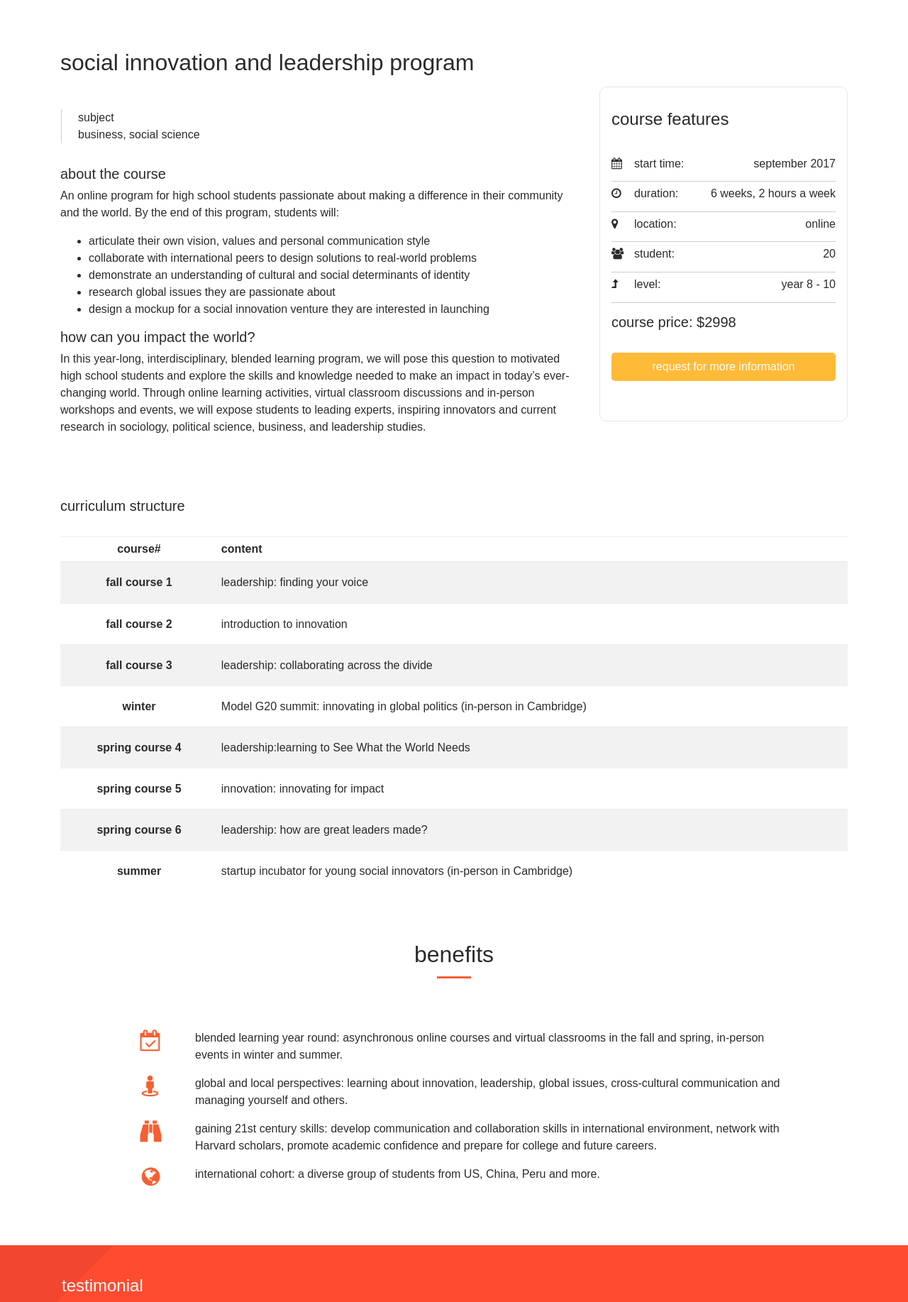
After one commit to xuezhouappdev/knovva_beta1.0, a PHP site: page /social-innovation-leadership.php in a window 1280 px wide. The commit adds this page. Shown: the part 721-2556 px from the top of the page at 71% size. Run offline with PHP 8.4, Linux system fonts and the light colour scheme; data that the repository does not hold is empty; some libraries are stand-ins or nearby versions.

Commit message:
updated sie program

```diff
--- a/app/footer.php
+++ b/app/footer.php
@@ -13,7 +13,7 @@
                 <a href="career.php">career</a>
             </div>
             <div class="col-md-1">
-                <a href="contact.php">contact</a>
+                <a href="#" data-toggle="modal" data-target="#myModal">contact</a>
             </div>
         </div>
         <div class="row justify-content-center">
--- a/app/js/main.js
+++ b/app/js/main.js
@@ -179,7 +179,8 @@ landing_images.eq(0).click(function(){
 });
 
 landing_images.eq(1).click(function(){
-    window.location.href="http://www.knovva.com";
+    window.location.href="../app/social-innovation-leadership.php";
+
 
 });
 
@@ -241,6 +242,13 @@ programs.eq(0).click(function(){
 
 });
 
+programs.eq(1).click(function(){
+    window.location.href="../app/social-innovation-leadership.php";
+
+});
+
+
+
 /**
  * contact page  *********************************************************************************
  */
--- a/app/scss/app.scss
+++ b/app/scss/app.scss
@@ -1513,6 +1513,21 @@ footer {
       }
     }
   }
+  &.course-benefits-2col {
+    .col-md-1 {
+
+      i {
+        font-size: 30px;
+
+
+
+      }
+
+      .col-md-8{
+
+      }
+    }
+  }
 }
 
 
--- /dev/null
+++ b/app/social-innovation-leadership.php
@@ -0,0 +1,318 @@
+<?php
+$pageTitle="programs - social innovation and leadership | Knovva Academy";
+include 'header.php'; ?>
+
+
+<!--g20-banner-->
+<div class="g20-banner" style="background: url('img/index-sie.svg') center center no-repeat;background-size: cover" >
+    <div class="container">
+
+        <div class="g20-slogan animated fadeInDown" >
+
+            <div class="row justify-content-center">
+<!--                <h2 >social innovation and leadership program</h2>-->
+            </div>
+
+<!--            <div class="row justify-content-center">-->
+<!--                <div class="col-sm-8">-->
+<!--                    <a class="fancy" data-fancybox href="img/g20-landing.mp4" >watch the video</a>-->
+<!--                </div>-->
+<!--            </div>-->
+
+        </div>
+
+    </div>
+
+</div>
+
+
+<!--course-intro-->
+<div class="course">
+    <div class="container">
+        <h2>social innovation and leadership program</h2>
+
+         <div class="row">
+           <div class="col-md-8">
+
+               <div class="course-general-info">
+                   <div class="row">
+
+<!--                       <div class="col-sm-6 teacher-info">-->
+<!--                           <div class="row">-->
+<!--                               <div class="col-xs-3 teacher-image">-->
+<!--                                   <img class="img figure-img" src="img/teacher-placeholder.jpg" width="50" height="50" >-->
+<!--                               </div>-->
+<!---->
+<!--                               <div class="col-xs-9 teacher-name">-->
+<!--                                   <p>teacher</p>-->
+<!--                                   <p><b>name</b></p>-->
+<!--                               </div>-->
+<!--                           </div>-->
+<!---->
+<!--                       </div>-->
+
+                       <div class="col-sm-6 categories-info">
+                           <p>subject</p>
+                           <p><b>business, social science</b></p>
+                       </div>
+                   </div>
+               </div>
+
+               <h5>about the course</h5>
+               <p>An online program for high school students passionate about making a difference in their community and the world. By the end of this program, students will:
+               <ul>
+                   <li>articulate their own vision, values and personal communication style</li>
+                   <li>collaborate with international peers to design solutions to real-world problems</li>
+                   <li>demonstrate an understanding of cultural and social determinants of identity</li>
+                   <li>research global issues they are passionate about </li>
+                   <li>design a mockup for a social innovation venture they are interested in launching
+                   </li>
+               </ul>
+               </p>
+
+               <h5>how can you impact the world? </h5>
+               <p>In this year-long, interdisciplinary, blended learning program, we will pose this question to motivated high school students and explore the skills and knowledge needed to make an impact in today’s ever-changing world. Through online learning activities, virtual classroom discussions and in-person workshops and events, we will expose students to leading experts, inspiring innovators and current research in sociology, political science, business, and leadership studies.
+               </p>
+           </div>
+
+           <div class="col-md-4">
+               <div class="feature-wrapper">
+                   <h4>course features</h4>
+                   <ul class="list-unstyled">
+                       <li><h5><i class="fa fa-calendar" aria-hidden="true"></i>start time:<span class="pull-right">september 2017</span></h5></li>
+                       <li><h5><i class="fa fa-clock-o" aria-hidden="true"></i>duration:<span class="pull-right">6 weeks, 2 hours a week </span></h5></li>
+                       <li><h5><i class="fa fa-map-marker" aria-hidden="true"></i>location:<span class="pull-right">online</span></h5></li>
+                       <li><h5><i class="fa fa-users" aria-hidden="true"></i>student:<span class="pull-right">20</span></h5></li>
+                       <li><h5><i class="fa fa-level-up" aria-hidden="true"></i>level:<span class="pull-right">year 8 - 10</span></h5></li>
+                   </ul>
+                   <h5>course price: $2998</h5>
+                   <a class="enroll-btn" data-toggle="modal" data-target="#myModal">request for more information</a>
+               </div>
+           </div>
+       </div>
+    </div>
+</div>
+
+<!--course structure-->
+<div class="course-structure">
+    <div class="container">
+        <h5>curriculum structure </h5>
+
+        <table class="table table-striped table-sm">
+            <thead>
+            <tr >
+                <th width="20%" class="text-center">course#</th>
+                <th width="80%">content</th>
+            </tr>
+            </thead>
+            <tbody>
+            <tr>
+                <th scope="row" class="text-center">fall course 1</th>
+                <td>
+                    <ul class="list-inline">
+                        <li>leadership: finding your voice</li>
+                    </ul>
+                </td>
+            </tr>
+            <tr>
+                <th scope="row" class="text-center">fall course 2</th>
+                <td>
+                    <ul class="list-inline">
+                        <li>introduction to innovation</li>
+                    </ul>
+                </td>
+            </tr>
+            <tr>
+                <th scope="row" class="text-center">fall course 3</th>
+                <td>
+                    <ul class="list-inline">
+                        <li>leadership: collaborating across the divide</li>
+                    </ul>
+                </td>
+            </tr>
+            <tr>
+                <th scope="row" class="text-center">winter</th>
+                <td>
+                    <ul class="list-inline">
+                        <li>Model G20 summit: innovating in global politics (in-person in Cambridge)</li>
+                    </ul>
+                </td>
+            </tr>
+            <tr>
+                <th scope="row" class="text-center">spring course 4</th>
+                <td>
+                    <ul class="list-inline">
+                        <li>leadership:learning to See What the World Needs</li>
+                    </ul>
+                </td>
+            </tr>
+            <tr>
+                <th scope="row" class="text-center">spring course 5</th>
+                <td>
+                    <ul class="list-inline">
+                        <li>innovation: innovating for impact</li>
+                    </ul>
+                </td>
+            </tr>
+            <tr>
+                <th scope="row" class="text-center">spring course 6</th>
+                <td>
+                    <ul class="list-inline">
+                        <li>leadership: how are great leaders made?</li>
+                    </ul>
+                </td>
+            </tr>
+            <tr>
+                <th scope="row" class="text-center">summer</th>
+                <td>
+                    <ul class="list-inline">
+                        <li>startup incubator for young social innovators (in-person in Cambridge)</li>
+                    </ul>
+                </td>
+            </tr>
+            </tbody>
+        </table>
+    </div>
+</div>
+
+<!--benefits-->
+<div class="course-benefits course-benefits-2col">
+    <div class="container">
+        <h2>benefits</h2>
+
+        <div class="row wow justify-content-center fadeIn">
+           <div class="col-md-1">
+               <i class="fa fa-calendar-check-o" aria-hidden="true"></i>
+           </div>
+
+           <div class="col-md-9">
+               <p><b>blended learning year round: </b>asynchronous online courses and virtual classrooms in the fall and spring, in-person events in winter and summer. </p>
+           </div>
+       </div>
+
+        <div class="row wow justify-content-center fadeIn">
+
+            <div class="col-md-1">
+                <i class="fa fa-street-view" aria-hidden="true"></i>
+            </div>
+
+            <div class="col-md-9">
+                <p><b>global and local perspectives: </b>learning about innovation, leadership, global issues, cross-cultural communication and managing yourself and others. </p>
+            </div>
+        </div>
+
+
+        <div class="row wow justify-content-center fadeIn">
+            <div class="col-md-1">
+                <i class="fa fa-binoculars" aria-hidden="true"></i>
+            </div>
+            <div class="col-md-9">
+                <p><b>gaining 21st century skills: </b>develop communication and collaboration skills in international environment, network with Harvard scholars, promote academic confidence and prepare for college and future careers. </p>
+            </div>
+        </div>
+        <div class="row wow justify-content-center fadeIn">
+            <div class="col-md-1">
+                <i class="fa fa-globe" aria-hidden="true"></i>
+            </div>
+            <div class="col-md-9">
+                <p><b>international cohort: </b>a diverse group of students from US, China, Peru and more. </p>
+            </div>
+        </div>
+    </div>
+</div>
+
+<!-- testimonail -->
+<section class="testimonial">
+
+  <div class="container-fluid">
+      <h4>testimonial</h4>
+
+
+          <!--Quotes slider -->
+          <div id="carouselExampleControls2" class="carousel slide" data-ride="carousel">
+
+              <div class="carousel-inner" role="listbox">
+
+                  <div class="carousel-item active">
+                      <div class="container">
+                          <div class="row justify-content-center">
+                              <div class="col-md-6">
+                                  <i class="fa fa-quote-left" aria-hidden="true"></i>
+
+                                  <div class="text-wrapper">
+                                      <p>“Seeing how much I liked this program, I predict other Knovva Academy programs would be just as good or even better.”<br/></p>
+                                  </div>
+
+                                  <div class="author-wrapper">
+                                      <h6>participant from  </h6>
+                                      <p> Boston Latin School</p>
+                                  </div>
+
+                              </div>
+                          </div>
+                      </div>
+                  </div>
+
+                  <div class="carousel-item">
+                      <div class="container">
+                          <div class="row justify-content-center">
+                              <div class="col-md-6">
+                                  <i class="fa fa-quote-left" aria-hidden="true"></i>
+
+                                  <div class="text-wrapper">
+                                      <p>"They made learning fun and exciting! Knovva Academy showed something different, a different style of discovering new concepts." </p>
+                                  </div>
+
+                                  <div class="author-wrapper">
+                                      <h6>participant from </h6>
+                                      <p> Fenway High School</p>
+                                  </div>
+
+                              </div>
+                          </div>
+                      </div>
+                  </div>
+
+                  <div class="carousel-item">
+                      <div class="container">
+                          <div class="row justify-content-center">
+                              <div class="col-md-6">
+                                  <i class="fa fa-quote-left" aria-hidden="true"></i>
+
+                                  <div class="text-wrapper">
+                                      <p>“ I had an awesome experience and got the chance to improve myself. I will take any opportunities to enrich my life with Knovva Academy. ”</p>
+                                  </div>
+
+                                  <div class="author-wrapper">
+                                      <h6>participant from </h6>
+                                      <p> Liuzhou High School</p>
+                                  </div>
+
+                              </div>
+                          </div>
+                      </div>
+                  </div>
+
+
+              </div>
+
+              <!--CONTROLLER-->
+              <a class="carousel-control-prev" href="#carouselExampleControls2" role="button" data-slide="prev">
+                  <span class="carousel-control-prev-icon" aria-hidden="true"></span>
+                  <span class="sr-only">Previous</span>
+              </a>
+
+              <a class="carousel-control-next" href="#carouselExampleControls2" role="button" data-slide="next">
+                  <span class="carousel-control-next-icon" aria-hidden="true"></span>
+                  <span class="sr-only">Next</span>
+              </a>
+          </div>  <!--Quotes slider ends -->
+
+
+  </div>
+</section>
+
+
+<?php
+include 'footer.php';
+?>
```
Also changed, not shown: app/index.php (+11 -11 lines), app/css/app.css, app/img/bostonmap.jpg (deleted).
